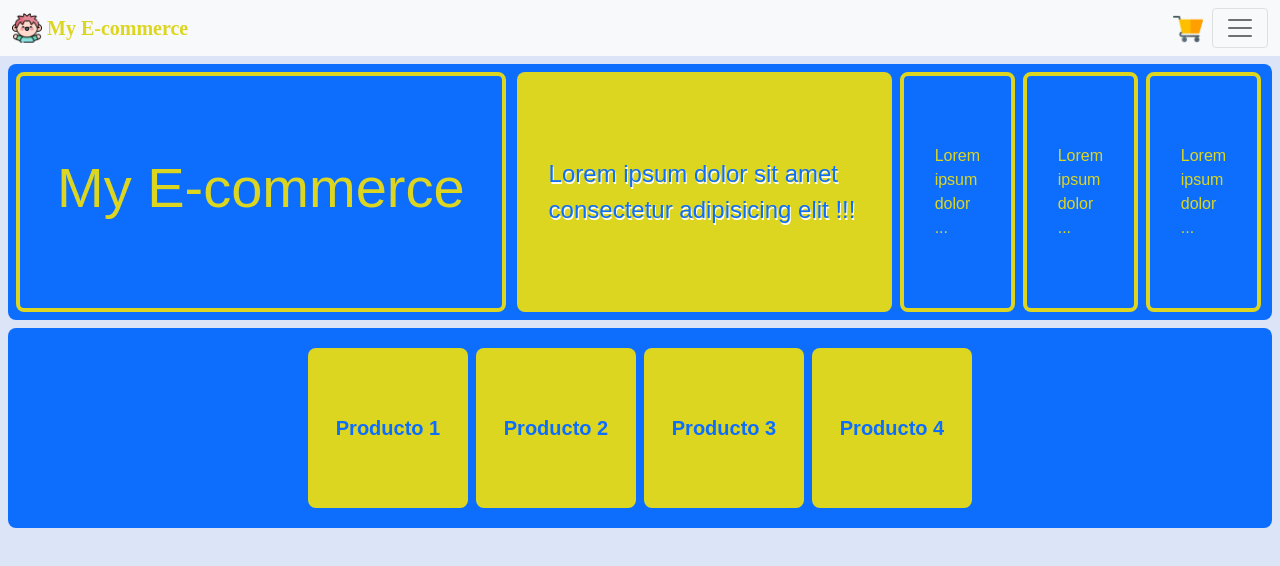
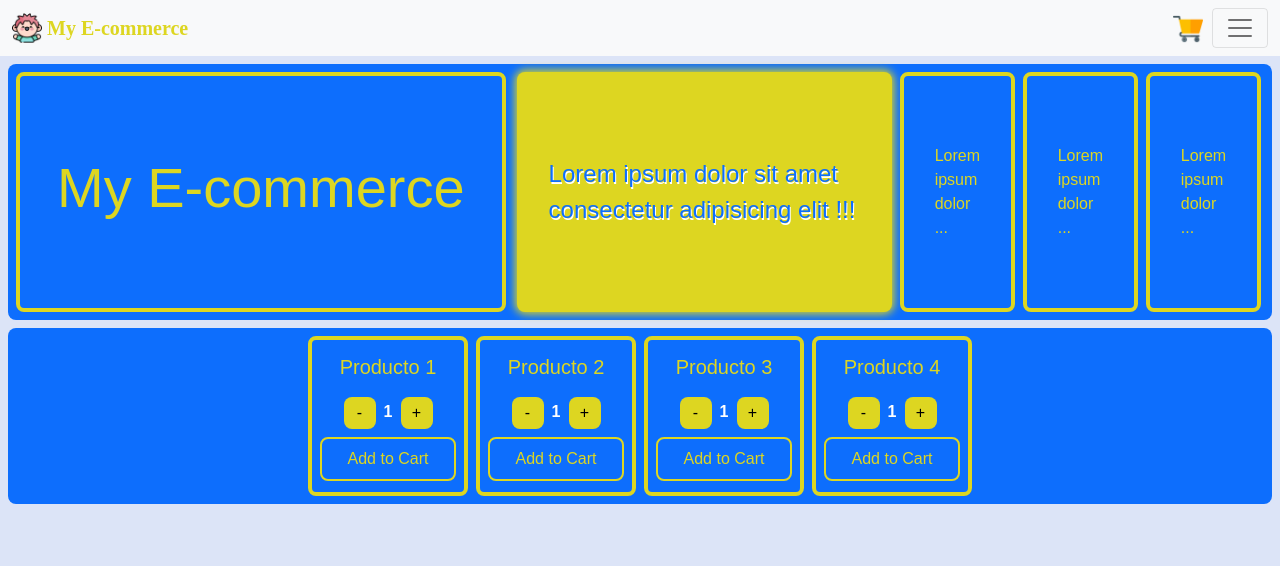
Before and after one commit to ManuelNunja/ecommerce_site, a React (Create React App) app: page / in a window 1280 px wide. Shown: the top 566 px of the page. Built offline with nearby package versions, Linux system fonts and the light colour scheme; a web font is replaced by a local one.

Commit message:
commit_202201431_1

```diff
--- a/src/App.css
+++ b/src/App.css
@@ -1,8 +1,11 @@
 @import url('https://fonts.googleapis.com/css2?family=Raleway&display=swap');
 @import url('https://fonts.googleapis.com/css2?family=Chelsea+Market&display=swap');
-*{
+* {
   transition: all 0.35s ease-in-out !important;
-}
+  -webkit-user-select: none;
+  -moz-user-select: none;
+  -ms-user-select: none;
+  user-select: none; }
 html,body{
   font-family: 'Chelsea Market', sans-serif;
   font-size: 16px;
--- a/src/App.js
+++ b/src/App.js
@@ -5,6 +5,7 @@ import Navbar from './components/navbar/Navbar';
 import ItemListContainer from './components/itemListContainer/ItemListContainer';
 import ListSquare from './components/listSquare/ListSquare';
 import HeadCarousel from './components/headCarousel/HeadCarousel';
+import ItemCounter from './components/counter/ItemCounter';
 
 function App() {
   return (
--- /dev/null
+++ b/src/components/addCart/AddCartButton.js
@@ -0,0 +1,7 @@
+import React from 'react';
+
+const AddCartButton = () => {
+  return <div className='addCartButton'>Add to Cart</div>;
+};
+
+export default AddCartButton;
--- /dev/null
+++ b/src/components/counter/ItemCounter.js
@@ -0,0 +1,29 @@
+import React, { useState } from 'react';
+
+const ItemCounter = ({stock}) => {
+    const [counter, setCounter] = useState(1);
+    const minusCounter = () => {
+        if(counter <= 1) return;
+        setCounter(counter - 1);
+    }
+    const plusCounter = () => {
+        if(counter >= stock) return;
+        setCounter(counter + 1);
+    }
+    if(stock > 0){
+        return <div className='counterControl'>
+            <button className='counterButton' onClick={minusCounter}>-</button>
+            <div className='counterNumber'>{counter}</div>
+            <button className='counterButton' onClick={plusCounter}>+</button>
+        </div>;
+    }
+    else{
+        return <div className='counterControl'>
+            <button className='counterButton' onClick={minusCounter}>-</button>
+            <div className='counterNumber'>{"0"}</div>
+            <button className='counterButton' onClick={plusCounter}>+</button>
+        </div>
+    }
+};
+
+export default ItemCounter;
--- a/src/components/headCarousel/HeadCarousel.scss
+++ b/src/components/headCarousel/HeadCarousel.scss
@@ -65,7 +65,7 @@
             >.active{
                 width: calc(50% - 0px) !important;
                 background-color: $color--primary;
-                //box-shadow: 0px 0px 2px 2px $color--primary;
+                box-shadow: 0px 0px 8px 2px $color--primary;
                 border: solid 0px $color--primary;
                 text-shadow: white 1px 2px;
                 color: $color--secondary;
--- a/src/components/listSquare/ListSquare.scss
+++ b/src/components/listSquare/ListSquare.scss
@@ -1,7 +1,7 @@
 @import "../sass/_variables.scss";
 
 .listSquare--container{
-    height: calc(calc($px_site * 25));
+    height: calc(calc($px_site * 22));
     width: 100%;
     background-color: transparent;
     display: flex;
@@ -9,7 +9,7 @@
     justify-items: center;
     justify-content: center;
     .listSquare--background{
-        height: calc($px_site * 25);
+        height: calc($px_site * 22);
         width: calc(100% - 16px);
         border-radius: $px_site;
         background-color: $color--secondary;
@@ -23,23 +23,72 @@
             width: calc($px_site * 20);
             height: calc($px_site * 20);
             border-radius: $px_site;
-            background-color: $color--primary;
+            background-color: $color--secondary;
             box-shadow: none;
-            //border: solid 1px $color--primary;
+            border: solid 4px $color--primary;
             cursor: pointer;
             display: flex;
-            flex-direction: row;
+            flex-direction: column;
             align-items: center;
             justify-content: center;
             justify-items: center;
             &:hover{
                 //box-shadow: 0px 0px 6px 4px $color--shadow;
                 box-shadow: 0px 0px 8px 2px $color--primary;
+                background-color: $color--primary;
+            }
+            &:hover >.listSquare--item--name{
+                color: $color--secondary;
             }
             .listSquare--item--name{
+                color: $color--primary;
+                font-size: 20px;
+
+            }
+            &:hover .counterControl .counterNumber{
                 color: $color--secondary;
-                font-size: 20px;
-                font-weight: bold;
+            }
+            &:hover .counterControl .counterButton{
+                color: $color--secondary;
+                background-color: $color--secondary;
+                color: white;
+            }
+            &:hover .addCartButton{
+                border: solid 2px $color--secondary;
+                color: $color--secondary;
+            }
+            .counterControl{
+                display: flex;
+                flex-direction: row;
+                align-items: center;
+                justify-content: center;
+                justify-items: center;
+                padding-top: 15px;
+                .counterNumber{
+                    width: 25px;
+                    height: 25px;
+                    color: white;
+                    font-weight: bold;
+                }
+                .counterButton{
+                    width: 32px;
+                    height: 32px;
+                    background-color: $color--primary;
+                    border-radius: $px_site;
+                    border-style: hidden;
+                }
+            }
+            .addCartButton{
+                width: 90%;
+                border: solid 2px $color--primary;
+                color: $color--primary;
+                border-radius: $px_site;
+                margin-top: $px_site;
+                padding: $px_site;
+                &:hover{
+                    background-color: $color--secondary !important;
+                    color: white !important;
+                }
             }
         }
     }
--- a/src/components/listSquare/ListSquareItem.js
+++ b/src/components/listSquare/ListSquareItem.js
@@ -1,8 +1,13 @@
+import AddCartButton from "../addCart/AddCartButton";
+import ItemCounter from "../counter/ItemCounter";
 import "./ListSquare.scss";
+
 
 const ListSquareItem =({productName, productPrice, productBrand}) => {
     return <div className="listSquare--item">
         <div className="listSquare--item--name">{productName}</div>
+        <ItemCounter stock={10}></ItemCounter>
+        <AddCartButton></AddCartButton>
     </div>;
   };
 
```
Also changed, not shown: src/components/counter/Counter.js (added, +22 -0 lines).
